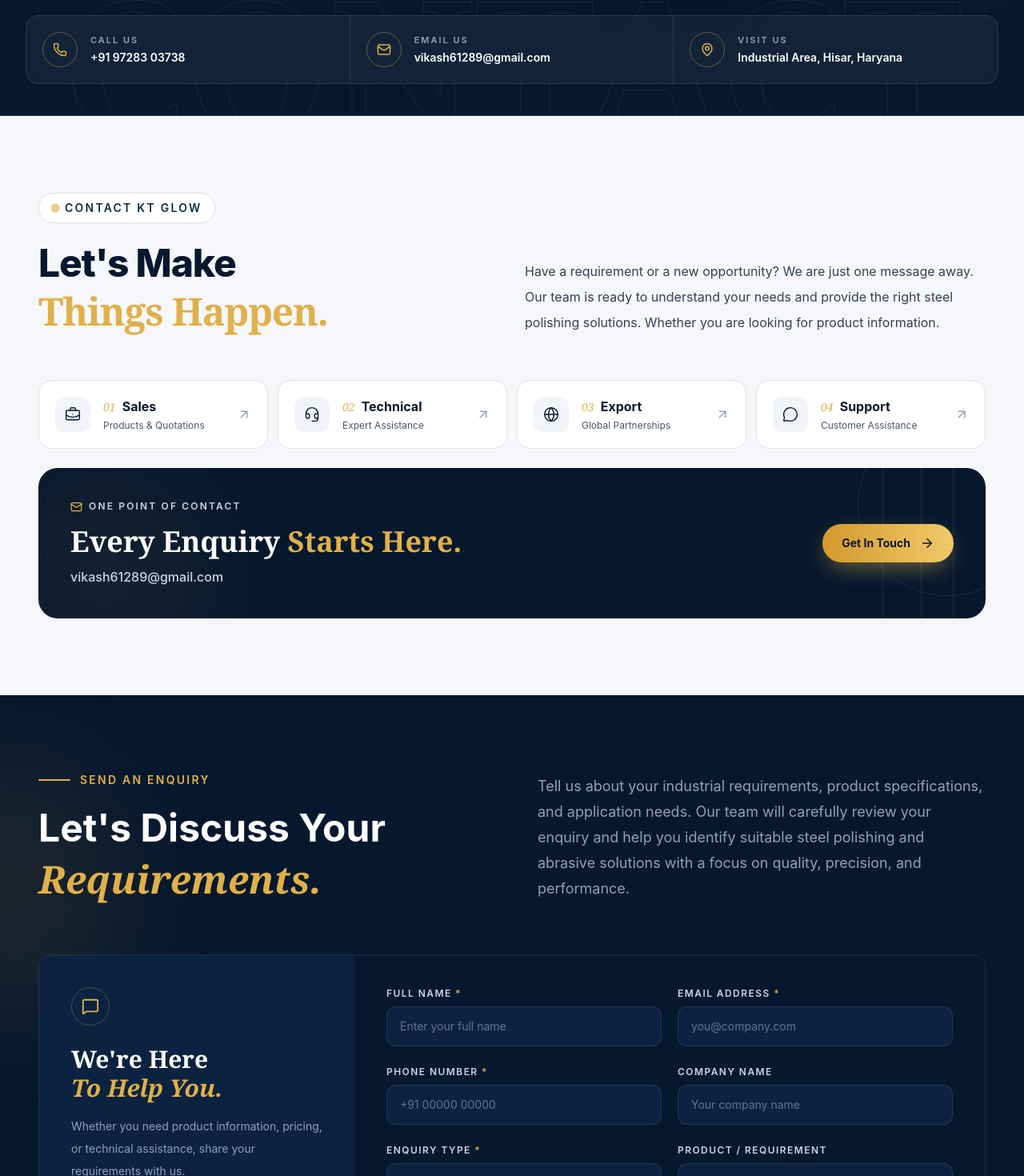
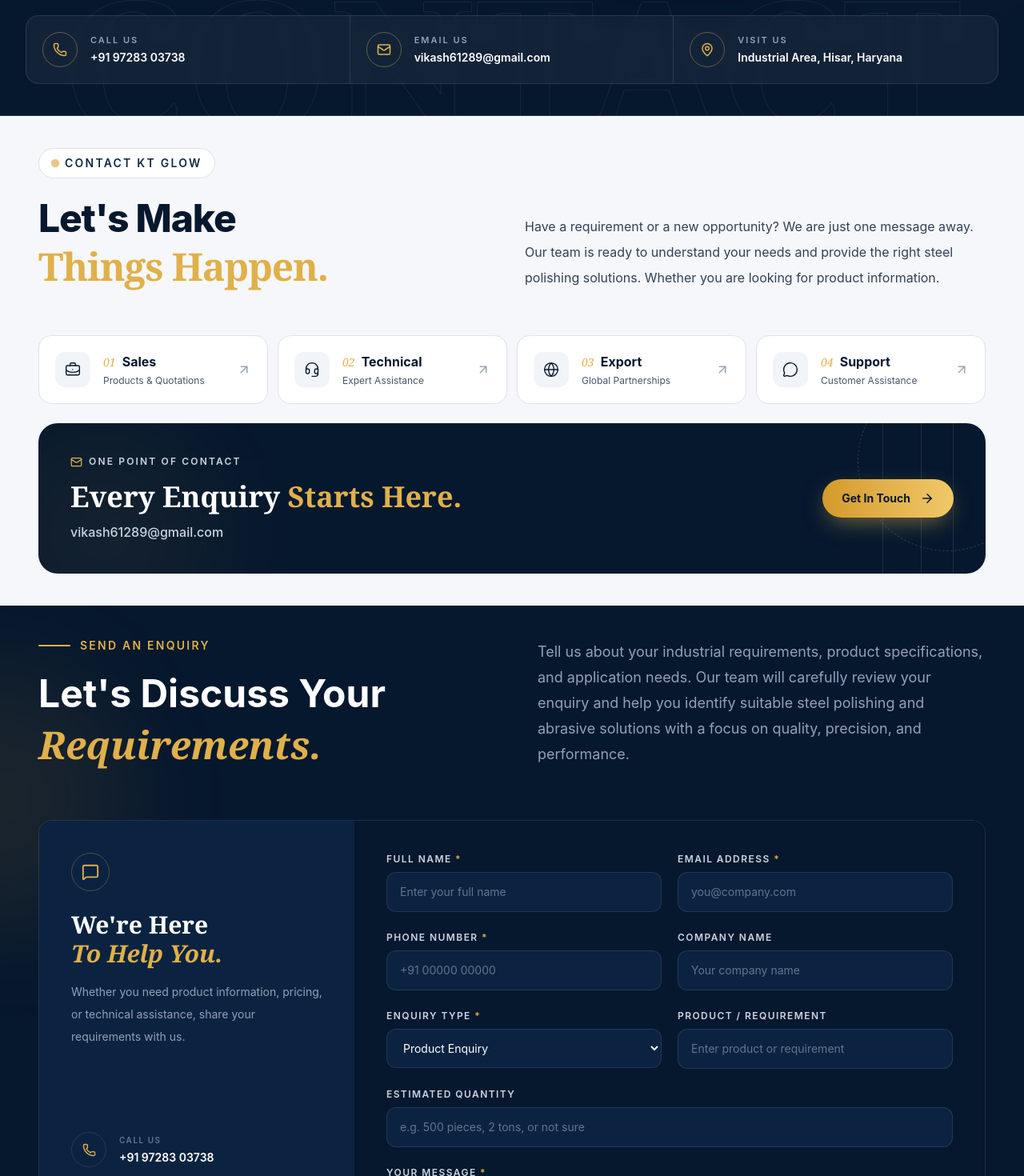
Before and after one commit to Rohit-Dhaka/ktglowhisar, a React (Vite) app: page /contact in a window 1280 px wide. Shown: the part 697-2167 px from the top of the page at 80% size. Built offline with nearby package versions, Linux system fonts and the light colour scheme.

Commit message:
fixed padding

```diff
--- a/src/components/contact/ContactForm.jsx
+++ b/src/components/contact/ContactForm.jsx
@@ -75,7 +75,7 @@ const ContactForm = () => {
   return (
     <section
       id="contact-form"
-      className="relative w-full overflow-hidden bg-[#06182E] py-16 sm:py-20 lg:py-24"
+      className="relative w-full overflow-hidden bg-[#06182E] py-8 sm:py-10"
     >
 
       <div
--- a/src/components/contact/DepartmentContactSection.jsx
+++ b/src/components/contact/DepartmentContactSection.jsx
@@ -63,7 +63,7 @@ const DepartmentContactSection = () => {
   };
 
   return (
-    <section className="overflow-hidden bg-[#F5F7FA] py-14 sm:py-20 lg:py-24">
+    <section className="overflow-hidden bg-[#F5F7FA] py-8 sm:py-10">
       <div className=" px-4 sm:px-8 lg:px-12">
         {/* Top Header */}
         <motion.div
--- a/src/components/contact/FacilityVisitSection.jsx
+++ b/src/components/contact/FacilityVisitSection.jsx
@@ -123,7 +123,7 @@ const FacilityVisitSection = () => {
   const reduce = useReducedMotion();
 
   return (
-    <section className="relative w-full overflow-hidden bg-[#F3F4F1] py-16 sm:py-20 lg:py-24">
+    <section className="relative w-full overflow-hidden bg-[#F3F4F1] py-8 sm:py-10">
       {/* Background Decoration */}
       <div
         aria-hidden="true"
--- a/src/components/products/ProductContactSection.jsx
+++ b/src/components/products/ProductContactSection.jsx
@@ -128,7 +128,7 @@ const ProductContactSection = () => {
   };
 
   return (
-    <section className="relative overflow-hidden bg-[#06182E] py-16 text-white sm:py-20 lg:py-24">
+    <section className="relative overflow-hidden bg-[#06182E] py-8 sm:py-10 text-white">
       <link
         rel="stylesheet"
         href="https://fonts.googleapis.com/css2?family=Dancing+Script:wght@600;700&display=swap"
--- a/src/components/resources/PDFDocumentsSection.jsx
+++ b/src/components/resources/PDFDocumentsSection.jsx
@@ -191,7 +191,7 @@ const PDFDocumentsSection = () => {
   return (
     <section
       id="pdf-documents"
-      className="relative overflow-hidden bg-white py-16 sm:py-20 lg:py-24"
+      className="relative overflow-hidden bg-white py-8 sm:py-10"
     >
       <link
         rel="stylesheet"
--- a/src/components/resources/ResourcesCTASection.jsx
+++ b/src/components/resources/ResourcesCTASection.jsx
@@ -75,7 +75,7 @@ const ResourcesCTASection = () => {
   const review = clientReviews[activeReview];
 
   return (
-    <section className="w-full overflow-hidden bg-[#F7F8FA] px-4 py-16 sm:px-8 sm:py-20 lg:px-12 lg:py-24">
+    <section className="w-full overflow-hidden bg-[#F7F8FA] px-4  sm:px-8  lg:px-12 py-8 sm:py-10">
       <div className="mx-auto">
         <motion.div
           initial={reduceMotion ? false : { opacity: 0, y: 24 }}
--- a/src/components/resources/ResourcesFAQSection.jsx
+++ b/src/components/resources/ResourcesFAQSection.jsx
@@ -17,7 +17,7 @@ const ResourcesFAQSection = () => {
   const [activeIndex, setActiveIndex] = useState(0);
 
   return (
-    <section className="w-full overflow-hidden bg-[#e8e9ea] px-4 py-16 sm:px-8 sm:py-20 lg:px-12 lg:py-24">
+    <section className="w-full overflow-hidden bg-[#e8e9ea] px-4 py-8 sm:py-10 sm:px-8  lg:px-12">
       <div className="mx-auto">
         <motion.header
           initial={reduceMotion ? false : { opacity: 0, y: 24 }}
```
